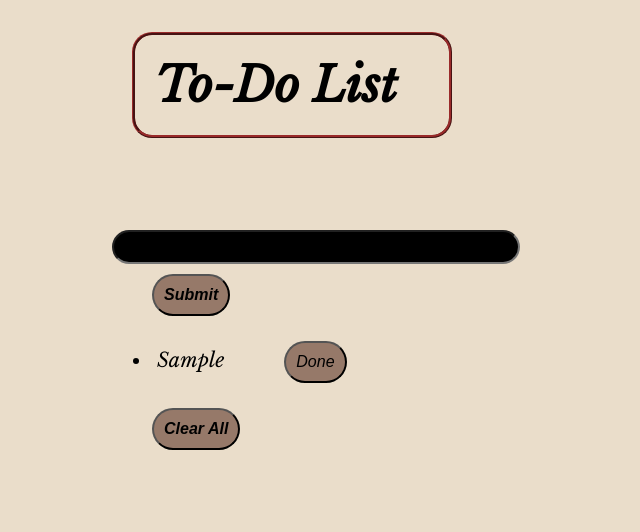
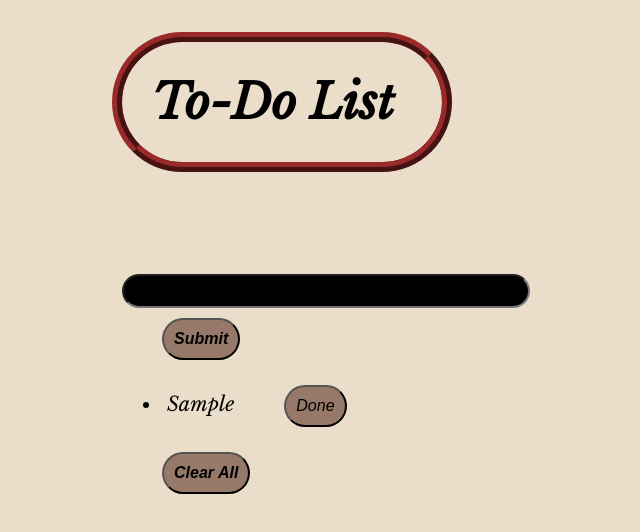
Before and after one commit to over45Codes/to-do-app, a plain HTML site: page index.html in a window 1280 px wide. Both pictures are taken after typing "Sample" into the empty fields and a click on the button "Submit". Shown: the whole page, without its empty margins (388-1028 px from the left). Drawn offline with nearby package versions, Linux system fonts and the light colour scheme.

Commit message:
restyled css page

```diff
--- a/style.css
+++ b/style.css
@@ -10,10 +10,11 @@ header {
 }
 h1 {
   border-style: ridge;
-  border-radius: 20px;
+  border-radius: 80px;
   border-color: #9a2a2a;
-  margin-left: 80px;
-  padding: 20px;
+  margin-left: 60px;
+  padding: 30px;
+  border-width: 10px;
 }
 body {
   font-size: 20px;
@@ -36,10 +37,10 @@ input {
 }
 
 .todo-container {
-  width: 300px;
+  width: 500px;
   margin: auto;
   display: block;
-  padding: 60px;
+  padding: 70px;
   justify-content: space-between;
 }
 button {
@@ -50,15 +51,17 @@ button {
   border-radius: 55px;
   padding: 10px;
   background-color: #967969;
+  transition: all 0.3s;
 }
 
 .btn {
-  margin-left: 60px;
+  margin-left: 50px;
 }
 
 button:hover {
   color: #c70039;
   cursor: pointer;
+  box-shadow: 0 0.5em 0.5em -0.4em;
 }
 
 div {
@@ -67,4 +70,5 @@ div {
 
 li {
   padding: 5px;
+  display: flexbox;
 }
```
